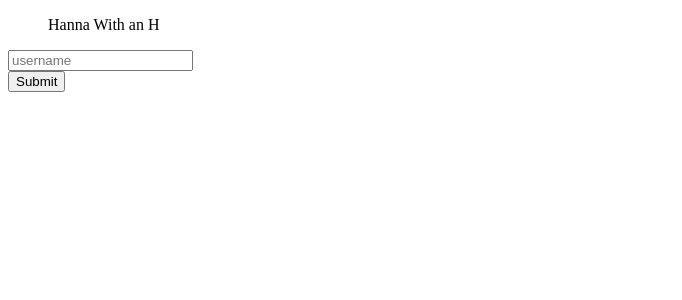
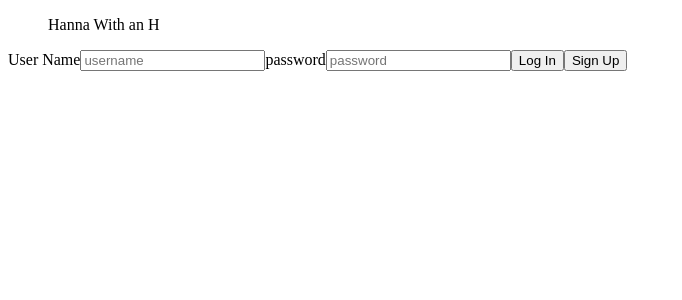
Before and after one commit to HannahwithoutanH/HannawithanH, a React app: page / in a window 1280 px wide. Shown: the top 300 px of the page, without its empty margins (0-682 px from the left). Built offline with nearby package versions, Linux system fonts and the light colour scheme; the HTML template or start-up script is replaced by a standard one.

Commit message:
preparing to pull

```diff
--- a/src/client/components/App.js
+++ b/src/client/components/App.js
@@ -10,7 +10,7 @@ const App = () => (
     <NavBar />
     <Switch>
       <Route path="/" component={Login} />
-      <Route exact path="/Main" component={Main} />
+      <Route exact path="/" component={Main} />
     </Switch>
   </div>
 );
--- a/src/client/components/Login.js
+++ b/src/client/components/Login.js
@@ -1,23 +1,38 @@
 import React from 'react';
-//import '../styles/App.css';
+// import '../styles/App.css';
 
 class Login extends React.Component {
   constructor(props) {
     super(props);
-    this.state = { username: '' };
+    this.state = {
+      username: '',
+      password: '',
+    };
 
     this.usernameChangeHandler = this.usernameChangeHandler.bind(this);
     this.usernameSubmitHandler = this.usernameSubmitHandler.bind(this);
+    // this.passwordSubmitHandler = this.passwordSubmitHandler.bind(this);
   }
 
   usernameChangeHandler(event) {
+    console.log(event.target.value);
     this.setState({ username: event.target.value });
   }
 
+  passwordChangeHandler(event) {
+    this.setState({ password: event.target.value });
+  }
+
+
   usernameSubmitHandler(event) {
     event.preventDefault();
-    this.setState({ submitted: true, username: this.state.username });
   }
+
+  // passwordSubmitHandler(event) {
+  //   this.setState({ submitted: true, password: this.state.username });
+  //   event.preventDefault();
+  // }
+
 
   render() {
     if (this.state.submitted) {
@@ -27,17 +42,18 @@ class Login extends React.Component {
     }
 
     return (
-      <form onSubmit={this.usernameSubmitHandler} className="username-container">
-        <div>
-          <input
-            type="text"
-            onChange={this.usernameChangeHandler}
-            placeholder="username"
-            required
-          />
-        </div>
-        <input type="submit" value="Submit" />
-      </form>
+      <div className="Login">
+        <form onSubmit={this.usernameSubmitHandler}>
+          <label>User Name</label>
+          <input type="text" placeholder="username" value={this.state.username} onChange={this.usernameChangeHandler} />
+
+          <label>password</label>
+          <input type="text" placeholder="password" value={this.state.password} onChange={this.passwordChangeHandler} />
+
+          <input type="submit" value="Log In" />
+          <input type="submit" value="Sign Up" />
+        </form>
+      </div>
     );
   }
 }
--- a/src/server/server.js
+++ b/src/server/server.js
@@ -6,7 +6,6 @@ const app = express();
 const db = require('./db/db.js');
 
 app.use(express.static(path.join(__dirname, '../../dist/static')));
-app.get('/', (req, res) => res.sendFile(path.join(__dirname, '../.././dist/static/main.js')));
 
 app.listen(3000, () => {
   console.log('Listening on port 3000');
--- a/webpack.config.js
+++ b/webpack.config.js
@@ -27,22 +27,22 @@ module.exports = {
       },
     ],
   },
-  plugins: [
-    new WorkboxPlugin.GenerateSW({
-      runtimeCaching: [
-        {
-          urlPattern: /images/,
-          handler: 'cacheFirst',
-        },
-        {
-          urlPattern: new RegExp('^https://fonts.(?:googleapis|gstatic).com/(.*)'),
-          handler: 'cacheFirst',
-        },
-        {
-          urlPattern: /.*/,
-          handler: 'networkFirst',
-        },
-      ],
-    }),
-  ],
+  // plugins: [
+  //   new WorkboxPlugin.GenerateSW({
+  //     runtimeCaching: [
+  //       {
+  //         urlPattern: /images/,
+  //         handler: 'cacheFirst',
+  //       },
+  //       {
+  //         urlPattern: new RegExp('^https://fonts.(?:googleapis|gstatic).com/(.*)'),
+  //         handler: 'cacheFirst',
+  //       },
+  //       {
+  //         urlPattern: /.*/,
+  //         handler: 'networkFirst',
+  //       },
+  //     ],
+  //   }),
+  // ],
 };
```
Also changed, not shown: src/client/components/Signup.js (deleted), 7 other files (tests, documents, lock files or other folders).
